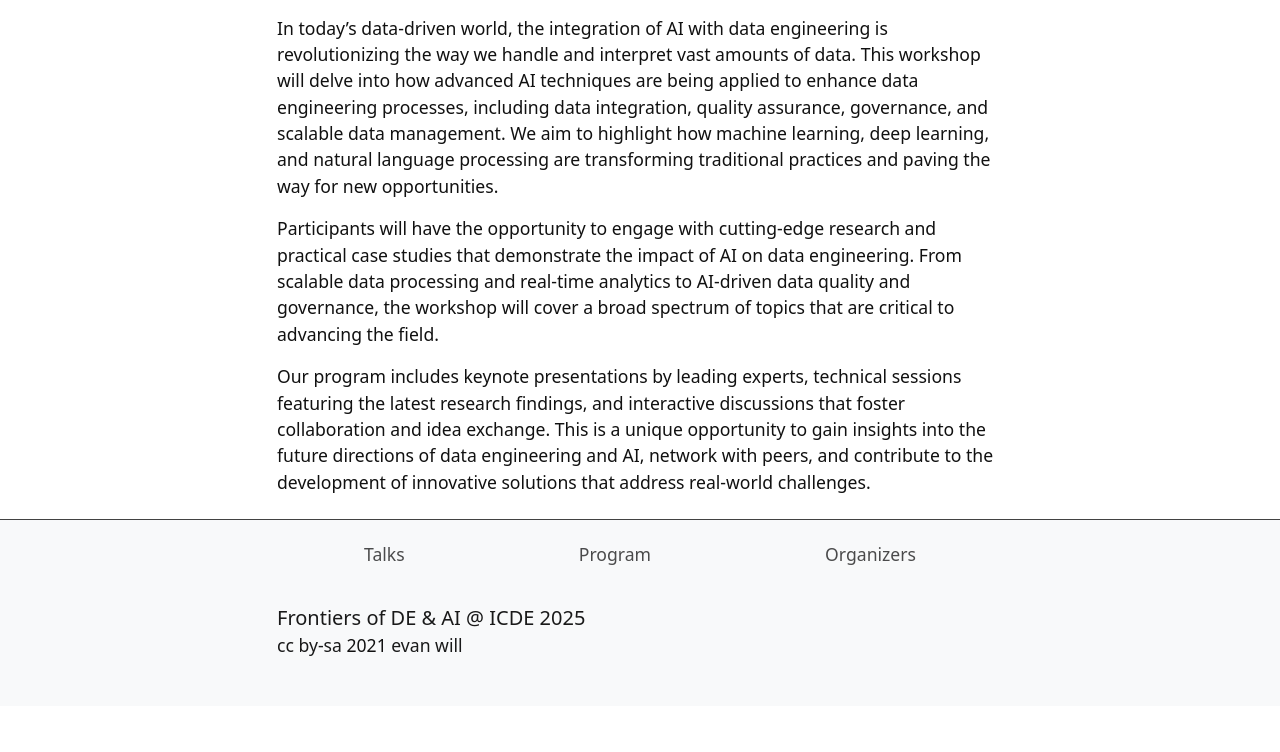
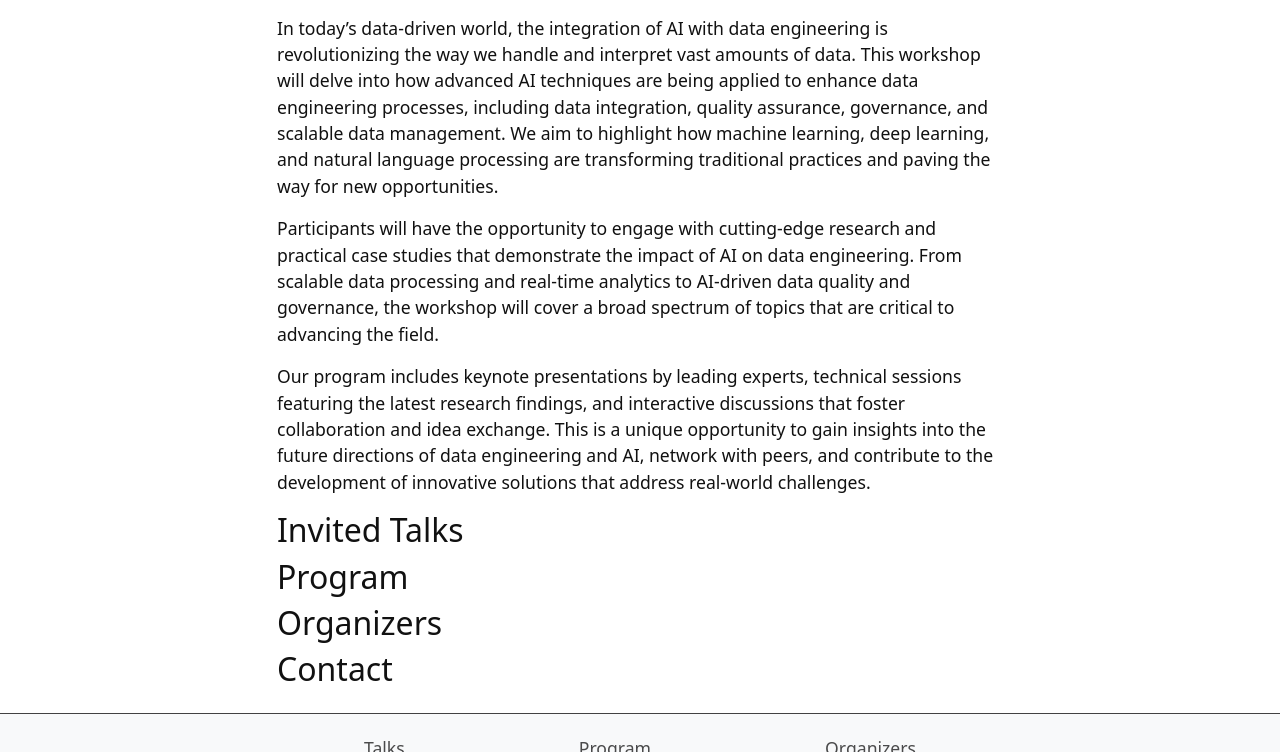
Before and after one commit to FDEA-workshop/FDEA-workshop.github.io, a Jekyll site: the page built from index.md, in a window 1280 px wide and 900 px high, scrolled down 886 px, cut to the strip 0-752 px from the top of the window. Built offline with Jekyll 4.4.1, drawn with Linux system fonts in a browser that asks for light colours; before the commit the page ends 1592 px from its top, so only the background shows below that.

Commit message:
Update index.md

```diff
--- a/index.md
+++ b/index.md
@@ -22,3 +22,11 @@ Our program includes keynote presentations by leading experts, technical session
 <!---------->
 
 <!--{% include template/credits.html %}-->
+
+## Invited Talks
+
+## Program
+
+## Organizers
+
+## Contact
```
